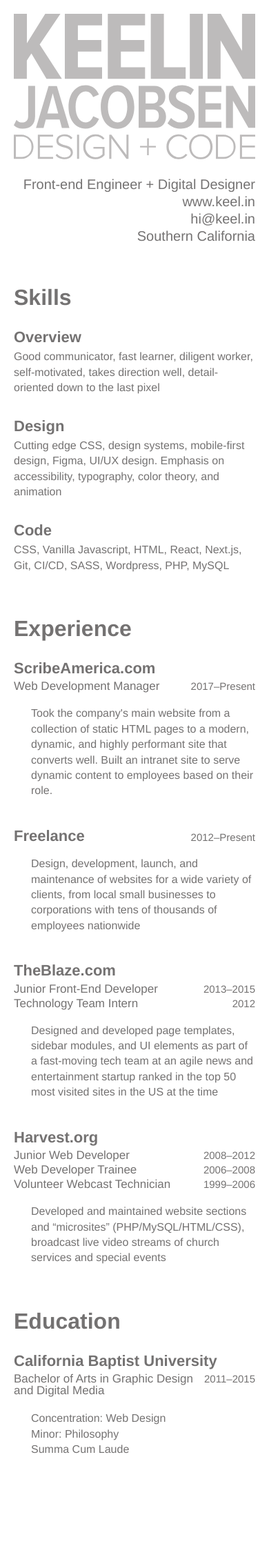
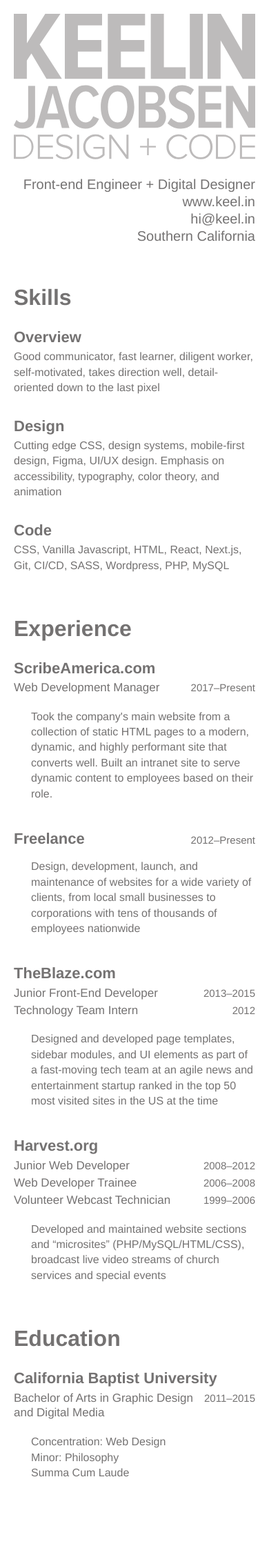
Before and after one commit to KeelinJ/keelinj.github.io, a Jekyll site: the page built from docs/resume.html, in a window 390 px wide. Shown: the whole page at 69% size. Built offline with Jekyll 4.4.1, drawn with Linux system fonts in a browser that asks for light colours; before the commit the page ends 2236 px from its top, so only the background shows below that.

Commit message:
line height dangit

```diff
--- a/docs/css/resume.scss
+++ b/docs/css/resume.scss
@@ -198,11 +198,9 @@ article p {
 @media screen and (max-width: 400px) {
   h4 {
     font-size: 17px;
-    line-height: 17px;
   }
   h5 {
     font-size: 15px;
-    line-height: 15px;
   }
   article p {
     padding-left: 25px;
```
